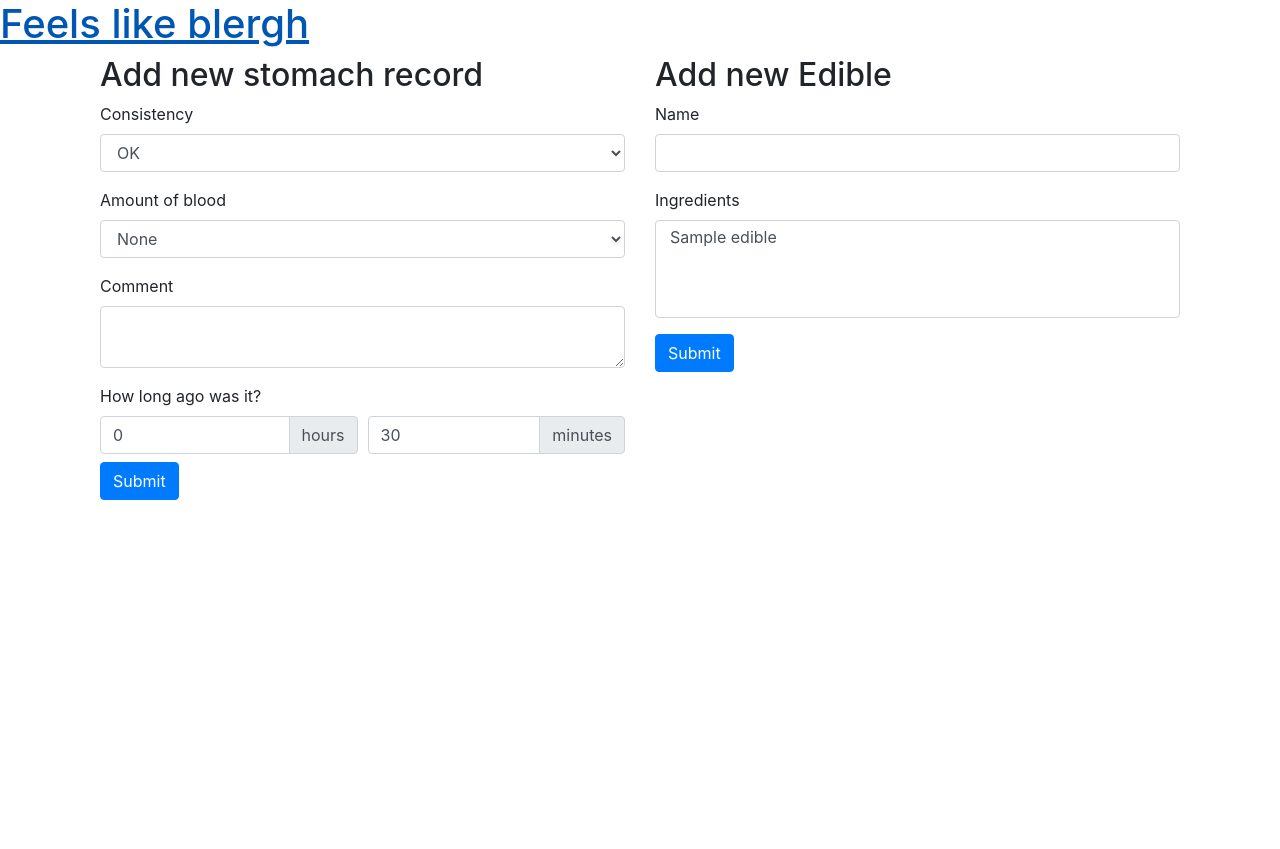
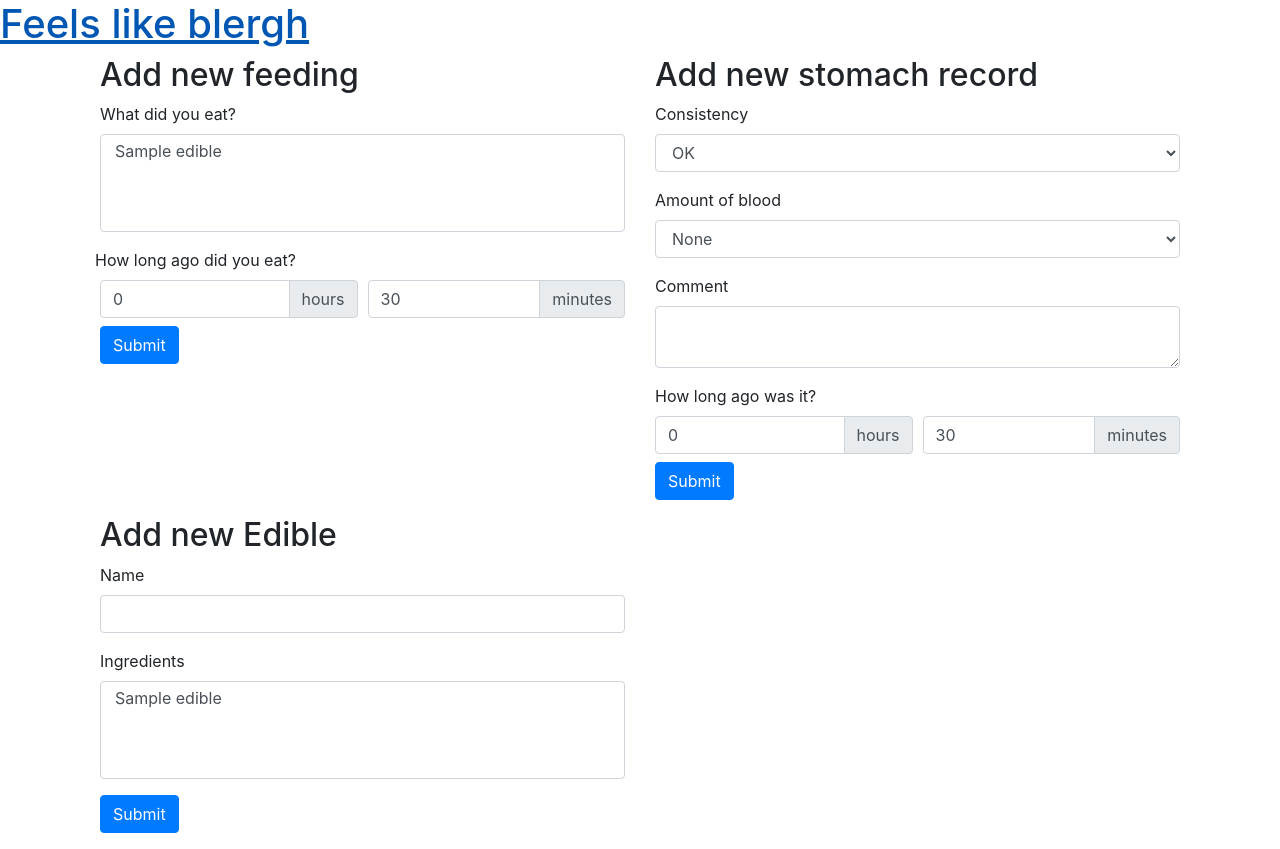
Before and after one commit to jelmnainen/feels-like-blergh, a Django app: page / in a window 1280 px wide. Before the commit the page ends 500 px from the top, so only its background shows below. Run offline with Django 3.2, Linux system fonts and the light colour scheme; tables that the repository leaves empty hold one stand-in row (values such as "Sample post"); some libraries are stand-ins or nearby versions.

Commit message:
Add feedings

```diff
--- a/blergh/blergh/urls.py
+++ b/blergh/blergh/urls.py
@@ -16,11 +16,12 @@ Including another URLconf
 from django.contrib import admin
 from django.urls import path
 
-from records.views import home, create_stomach_record, create_edible_record
+from records.views import home, create_stomach_record, create_edible_record, create_feeding_record
 
 urlpatterns = [
     path('admin/', admin.site.urls),
     path('', home),
     path('create_stomach_record', create_stomach_record, name="create_stomach_record"),
-    path('create_edible_record', create_edible_record, name="create_edible_record")
+    path('create_edible_record', create_edible_record, name="create_edible_record"),
+    path('create_feeding_record', create_feeding_record, name="create_feeding_record")
 ]
--- a/blergh/records/admin.py
+++ b/blergh/records/admin.py
@@ -1,9 +1,13 @@
 from django.contrib import admin
 
-from .models import Stomach, Edible
+from .models import Stomach, Edible, Feeding
 
 class StomachAdmin(admin.ModelAdmin):
     exclude = ['user']
 
+class FeedingAdmin(admin.ModelAdmin):
+    exclude = ['user']
+
 admin.site.register(Stomach, StomachAdmin)
 admin.site.register(Edible)
+admin.site.register(Feeding, FeedingAdmin)
--- a/blergh/records/models.py
+++ b/blergh/records/models.py
@@ -36,3 +36,16 @@ class Edible(models.Model):
     ingredients = models.ManyToManyField('self', blank=True, related_name="ingredients")
     def __str__(self):
         return self.name
+
+class Feeding(models.Model):
+    timestamp = models.DateTimeField()
+    food = models.ManyToManyField(Edible, related_name='food')
+    user = models.ForeignKey(User, on_delete=models.CASCADE)
+
+    def __str__(self):
+        foods = []
+        for food in self.food.all():
+            foods.append(str(food))
+        foodstring = ', '.join(foods)
+
+        return str(self.timestamp) + " (" + foodstring + ") "
--- a/blergh/records/templates/home.html
+++ b/blergh/records/templates/home.html
@@ -5,6 +5,49 @@
       <div>{{message}}</div>
     {% endif %}
     <div class="row">
+      <div class="col-12 col-md-6">
+        <h2>Add new feeding</h2>
+        <form method="post" action="{% url 'create_feeding_record' %}">
+          {% csrf_token %}
+          <div class="form-group">
+            <label for="input-feeding-food">
+              What did you eat?
+            </label>
+            <select multiple class="form-control" name="food" id="input-feeding-food">
+              {% for choice in edibles %}
+                <option value="{{choice.id}}">{{choice.name}}</option>
+              {% endfor %}
+            </select>
+          </div>
+          <div class="form-row">
+            <label for="input-feeding-ago-hours">
+              How long ago did you eat?
+            </label>
+          </div>
+          <div class="form-row">
+            <div class="col">
+              <div class="input-group mb-2">
+                <input type="number" class="form-control" id="input-feeding-ago-hours" value="0" name="ago-hours"/>
+                <div class="input-group-append">
+                  <div class="input-group-text">hours</div>
+                </div>
+              </div>
+            </div>
+            <div class="col">
+              <div class="input-group mb-2">
+                <input type="number" class="form-control" id="input-feeding-ago-minutes" value="30" name="ago-minutes"/>
+                <div class="input-group-append">
+                  <div class="input-group-text">minutes</div>
+                </div>
+              </div>
+            </div>
+          </div>
+          <input type="hidden" name="timestamp" class="input-timestamp" id="input-feeding-timestamp"/>
+          <div class="input-group">
+            <input type="submit" class="btn btn-primary" />
+          </div>
+        </form>
+      </div>
       <div class="col-12 col-md-6">
         <h2>Add new stomach record</h2>
         <form method="post" action="{% url 'create_stomach_record' %}">
@@ -52,7 +95,7 @@
               </div>
             </div>
           </div>
-          <input type="hidden" name="timestamp" id="input-timestamp"/>
+          <input type="hidden" name="timestamp" id="input-timestamp" class="input-timestamp"/>
           <input type="submit" class="btn btn-primary" />
         </form>
       </div>
@@ -82,7 +125,7 @@
 
   <script>
     $(document).ready(function() {
-      $('#input-timestamp').val(parseInt(Date.now() / 1000, 10))
+      $('.input-timestamp').val(parseInt(Date.now() / 1000, 10))
     })
   </script>
 {% endblock %}
--- a/blergh/records/views.py
+++ b/blergh/records/views.py
@@ -1,7 +1,7 @@
 from django.shortcuts import render
 import datetime
 
-from .models import Stomach, Edible
+from .models import Stomach, Edible, Feeding
 
 def get_default_context():
     return {
@@ -11,16 +11,11 @@ def get_default_context():
     }
 
 def home(request):
-
     return render(request, 'home.html', get_default_context())
 
 def create_stomach_record(request):
     context = get_default_context()
-    timestamp = (int)(request.POST['timestamp'])
-    hours = (int)(request.POST['ago-hours'])
-    minutes = (int)(request.POST['ago-minutes'])
-    print(hours, minutes, timestamp, calculate_time(timestamp, hours, minutes))
-    time = datetime.datetime.utcfromtimestamp(calculate_time(timestamp, hours, minutes))
+    time = parseAgoTime(request)
     stomach = Stomach(
         time=time,
         consistency=request.POST["consistency"],
@@ -34,12 +29,6 @@ def create_stomach_record(request):
         context["message"] = "Creation unsuccesful!"
     return render(request, 'home.html', context)
 
-
-def calculate_time(timestamp, hours, minutes):
-    min_ms = minutes * 60 * 1000
-    hours_ms = hours * 60 *  60 * 1000
-    return (timestamp - (min_ms + hours_ms))
-
 def create_edible_record(request):
     edible = Edible(name=request.POST['name'])
     context = get_default_context()
@@ -51,3 +40,30 @@ def create_edible_record(request):
     except:
         context["message"] = "Edible creation unsuccessful"
     return render(request, 'home.html', context)
+
+def create_feeding_record(request):
+    context = get_default_context()
+    if (set(['food', 'timestamp', 'ago-hours', 'ago-minutes']).issubset(request.POST)):
+        time = parseAgoTime(request)
+        food = request.POST.getlist('food')
+        feeding = Feeding(timestamp=time, user=request.user)
+        try:
+            feeding.save()
+            feeding.food.set(food)
+            context["message"] = "New feeding created!"
+        except:
+            context["message"] = "Feeding creation unsuccesful"
+    else:
+        context["message"] = "Fill all fields!"
+    return render(request, 'home.html', context)
+
+def parseAgoTime(request):
+        timestamp = (int)(request.POST['timestamp'])
+        hours = (int)(request.POST['ago-hours'])
+        minutes = (int)(request.POST['ago-minutes'])
+        return (datetime.datetime.utcfromtimestamp(calculate_time(timestamp, hours, minutes)))
+
+def calculate_time(timestamp, hours, minutes):
+    min_ms = minutes * 60 * 1000
+    hours_ms = hours * 60 *  60 * 1000
+    return (timestamp - (min_ms + hours_ms))
```
Also changed, not shown: blergh/records/migrations/0005_feeding.py (added).
